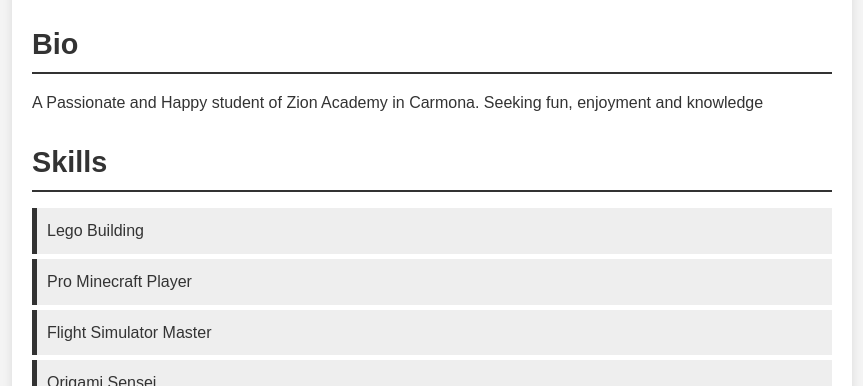
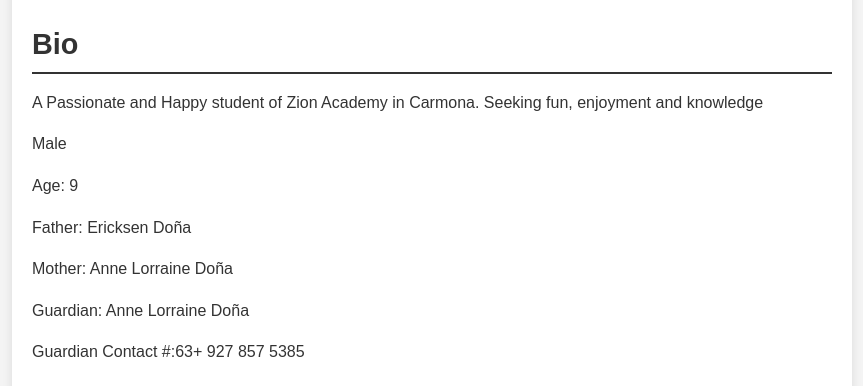
Before and after one commit to xymondona/xylerpogi, a plain HTML site: page index.html in a window 1280 px wide. Shown: the part 358-744 px from the top of the page, without its empty margins (208-1071 px from the left). Drawn offline with Linux system fonts and the light colour scheme.

Commit message:
Add files via upload

```diff
--- a/index.html
+++ b/index.html
@@ -13,12 +13,16 @@
             <h1>Davin Xyler L. Doña</h1>
             <p>Grade-IV PM</p>
         </header>
-
         <section class="summary">
             <h2>Bio</h2>
             <p>A Passionate and Happy student of Zion Academy in Carmona. Seeking fun, enjoyment and knowledge</p>
+            <p>Male</p>
+            <p> Age: 9</p>
+            <p> Father: Ericksen Doña</p>
+            <p> Mother: Anne Lorraine Doña</p>
+            <p> Guardian: Anne Lorraine Doña</p>
+            <p> Guardian Contact #:63+ 927 857 5385</p>
         </section>
-
         <section class="skills">
             <h2>Skills</h2>
             <ul>
@@ -29,7 +33,6 @@
                 <li>Rockstar</li>
             </ul>
         </section>
-
         <section class="experience">
         <section class="education">
             <h2>Education</h2>
@@ -38,7 +41,6 @@
                 <p><em>Zion Academy Of Carmona (2021-present)</em></p>
             </div>
         </section>
-
         <footer>
             <h2>Contact</h2>
             <p>Email: davinxyler@gmail.com</p>
```
